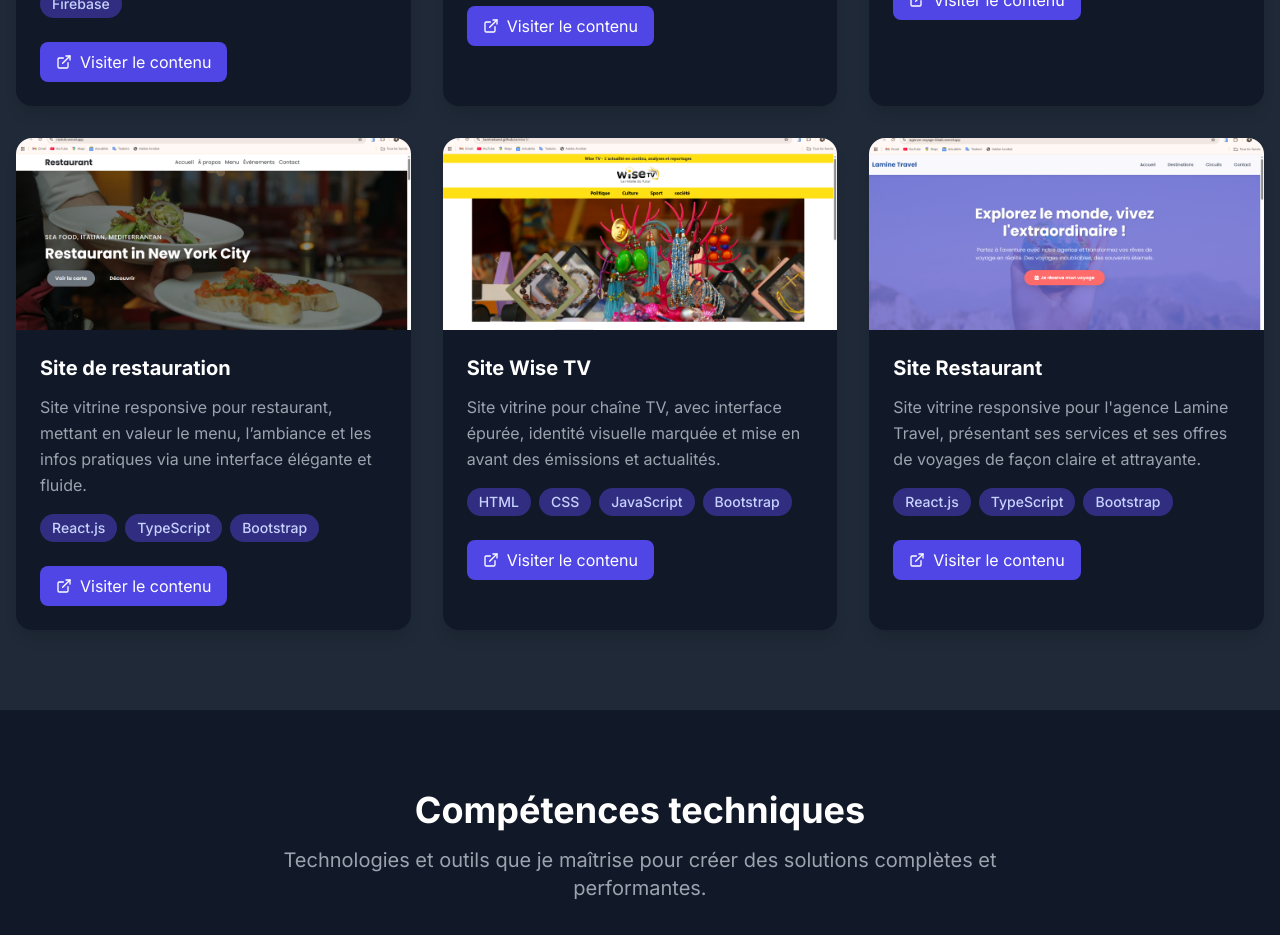
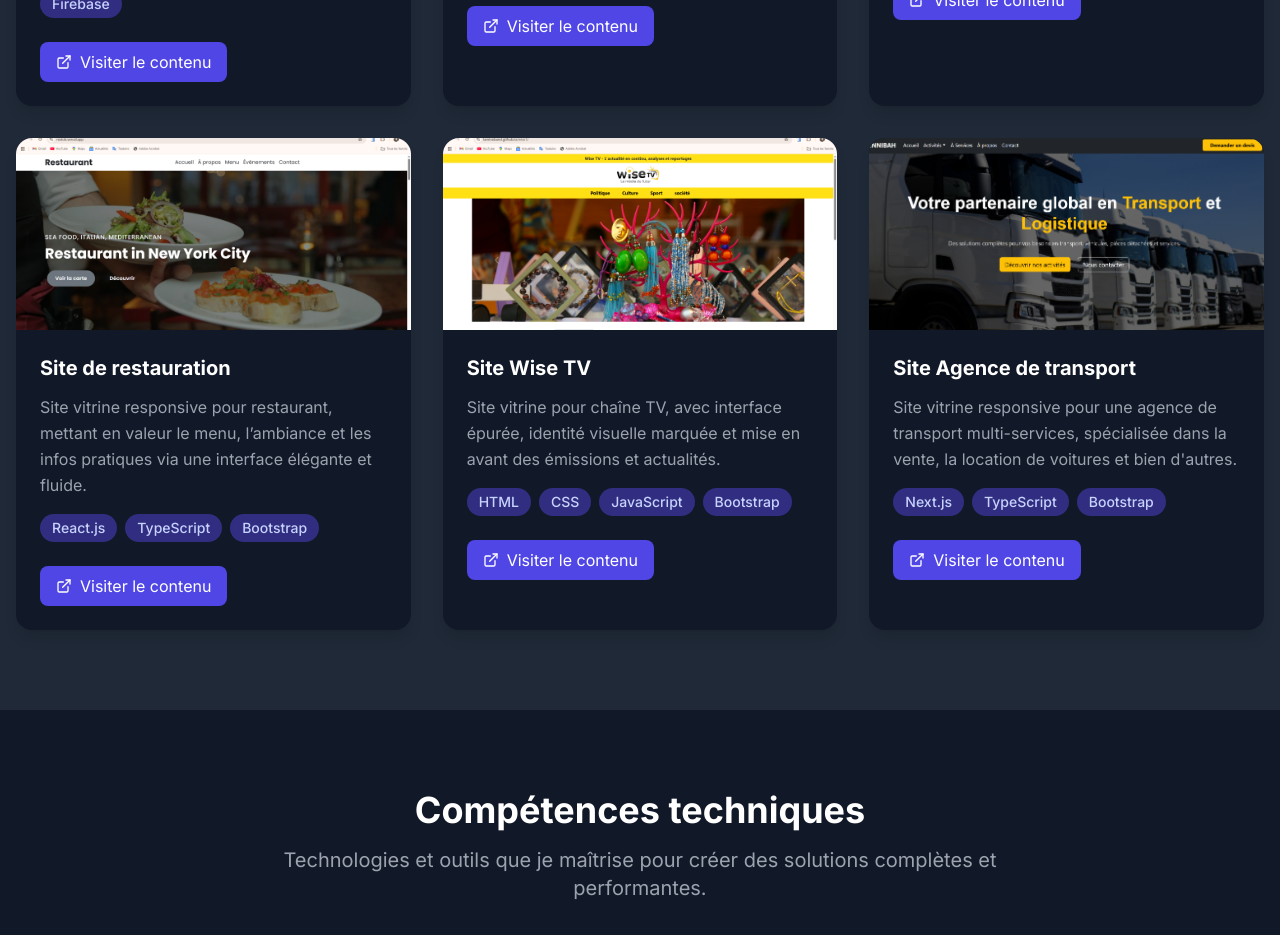
Before and after one commit to LamineBand/portfolio, a React (Vite) app: page / in a window 1280 px wide. Shown: the part 2820-3755 px from the top of the page. Built offline with nearby package versions, Linux system fonts and the light colour scheme.

Commit message:
finnibah

```diff
--- a/src/components/Projects.tsx
+++ b/src/components/Projects.tsx
@@ -80,12 +80,12 @@ const Projects: React.FC = () => {
 
     {
       id: 6,
-      titre: "Site Restaurant",
+      titre: "Site Agence de transport",
       description:
-        "Site vitrine responsive pour l'agence Lamine Travel, présentant ses services et ses offres de voyages de façon claire et attrayante.",
-      technologies: ["React.js", "TypeScript", "Bootstrap"],
-      image: "/imgProjet/voy.png",
-      lienDemo: "https://agence-voyage-khaki.vercel.app/",
+        "Site vitrine responsive pour une agence de transport multi-services, spécialisée dans la vente, la location de voitures et bien d'autres.",
+      technologies: ["Next.js", "TypeScript", "Bootstrap"],
+      image: "/imgProjet/fin.png",
+      lienDemo: "https://bah-two.vercel.app/",
       lienCode: "#",
       statut: "Terminé",
     },
```
Also changed, not shown: public/imgProjet/fin.png (added).
